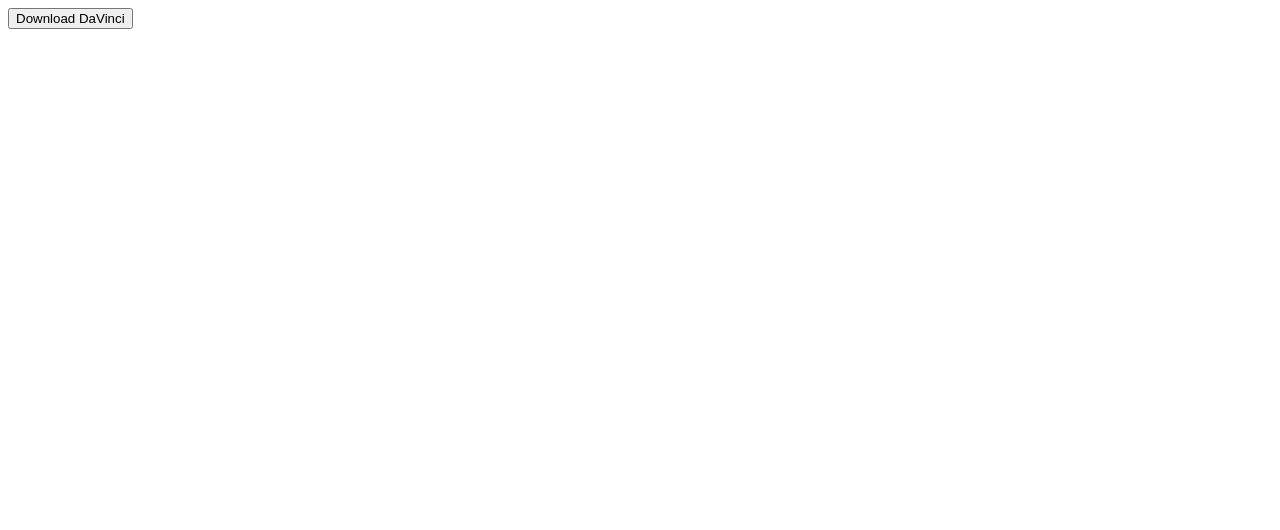
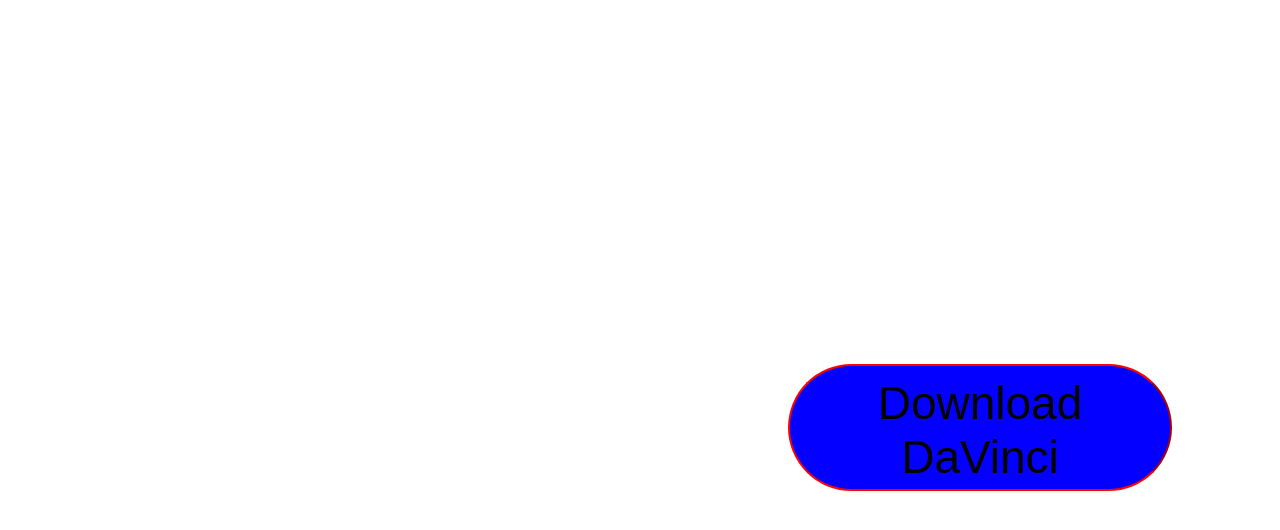
Before and after one commit to DRAGKILLS/Download-DaVinci-Resolve-16, a plain HTML site: page index.html in a window 1280 px wide. Drawn offline with Linux system fonts and the light colour scheme.

Commit message:
I will see it later

```diff
--- a/style.css
+++ b/style.css
@@ -2,9 +2,18 @@ body {
     background-color: white;
 }
 
-button {}
-
-.nav-center {
+button {
+    font-size: 46px;
+    margin-top: 356px;
+    margin-right: 100px;
+    margin-left: 780px;
+    border-bottom: 1px solid #fff;
+    padding-top: 10px;
+    padding-bottom: 5px;
+    background-color: rgb(4, 0, 255);
+    border-radius: 100px;
+    border-color: red;
+    border-bottom-width: 2px;
     width: 90vw
     max-width: var(--max-width);
 }
```
